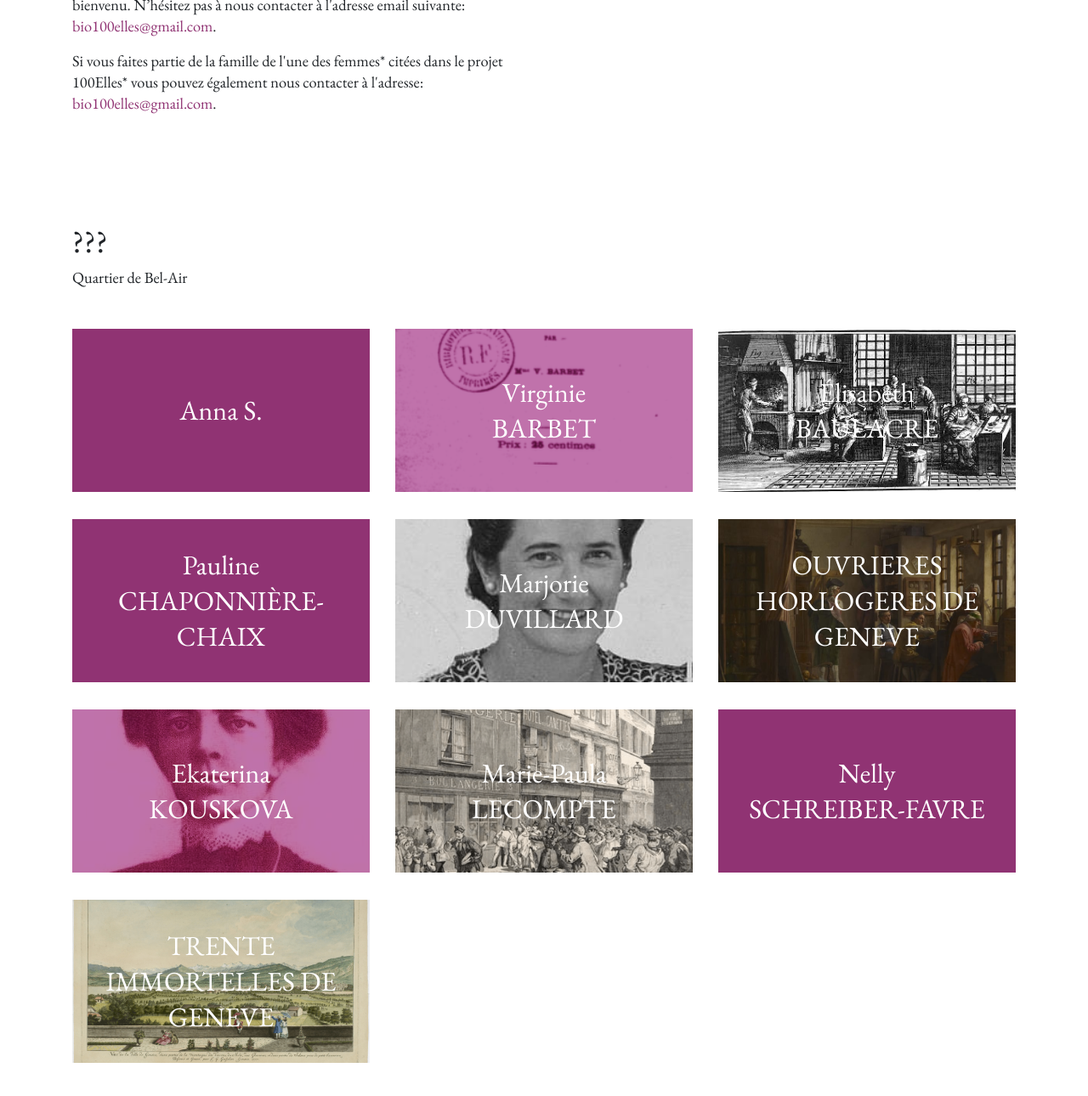
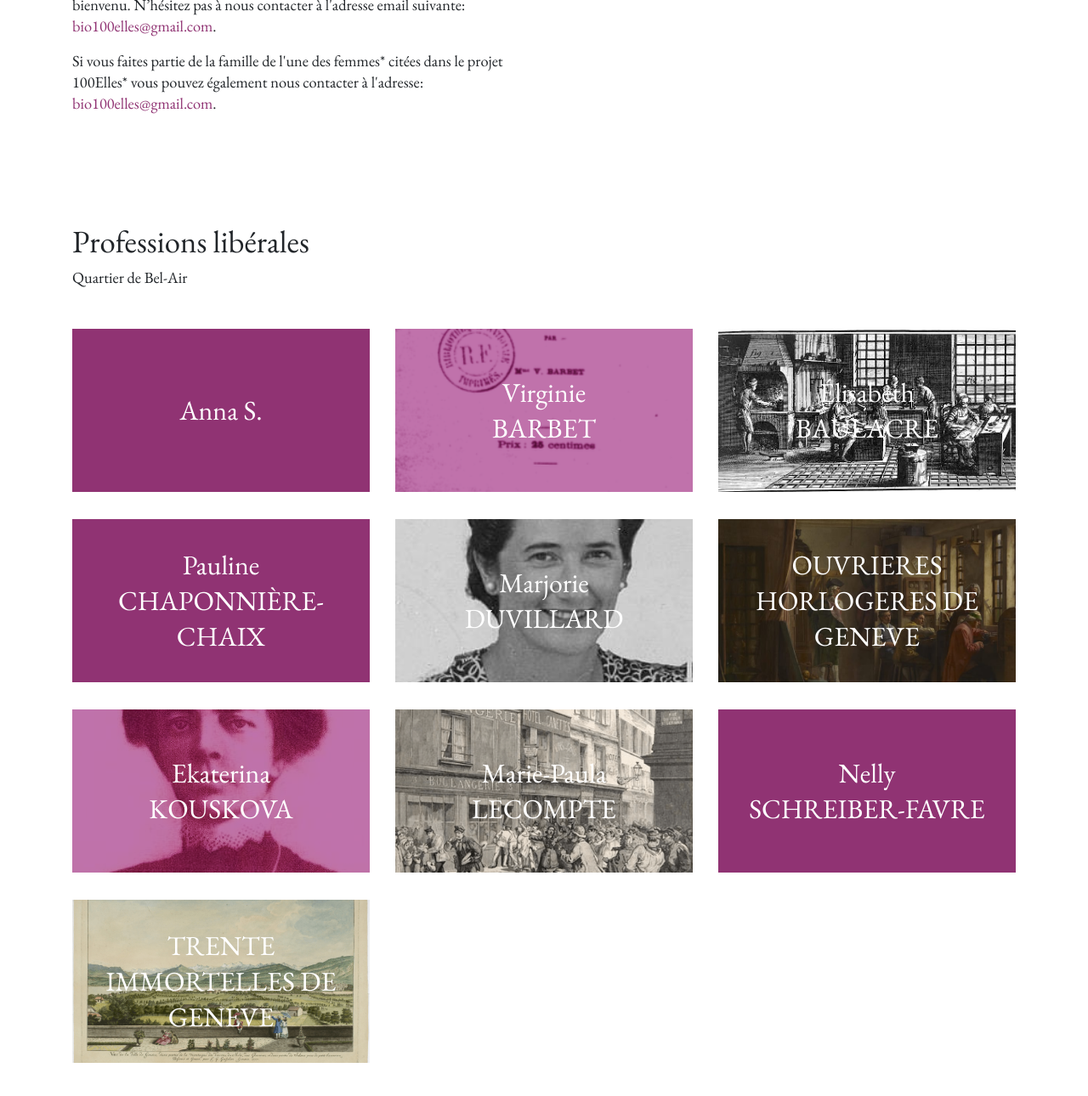
Before and after one commit to larucheio/100elles.ch, a Jekyll site: the page built from 100femmes/index.html, in a window 1280 px wide and 1400 px high, scrolled down 514 px. Shown: the top 1290 px of the window at 85% size. Built offline with Jekyll 4.4.1, drawn with Linux system fonts in a browser that asks for light colours; some of the changed text lies outside the part shown.

Commit message:
Ajout des thèmes pour les nouveaux quartiers

```diff
--- a/100femmes/index.html
+++ b/100femmes/index.html
@@ -13,7 +13,7 @@ title: 100 Femmes*
   {% include bio-comments.html %}
 
   <section class="mt-7">
-    <h2>???</h2>
+    <h2>Professions libérales</h2>
     <span>Quartier de Bel-Air</span>
 
     <div class="row mt-5">
@@ -51,7 +51,7 @@ title: 100 Femmes*
   </section>
 
   <section class="mt-7">
-    <h2>???</h2>
+    <h2>Savoirs et sciences</h2>
     <span>Quartier de Plainpalais</span>
 
     <div class="row mt-5">
```
